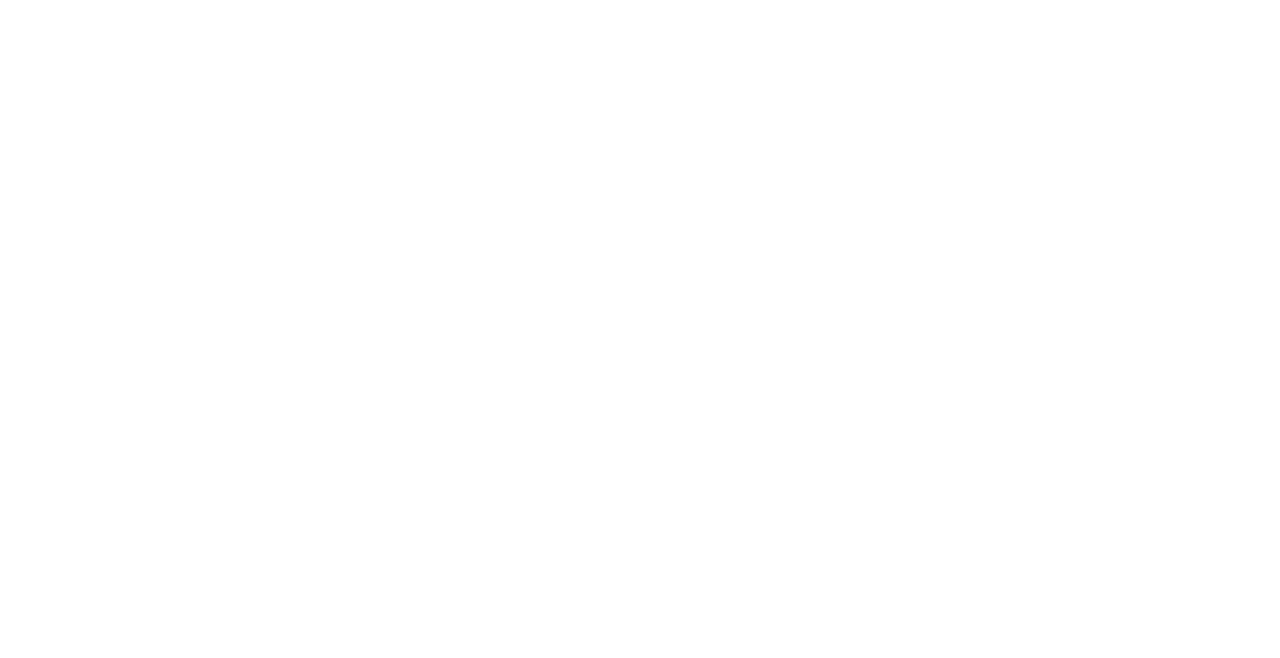
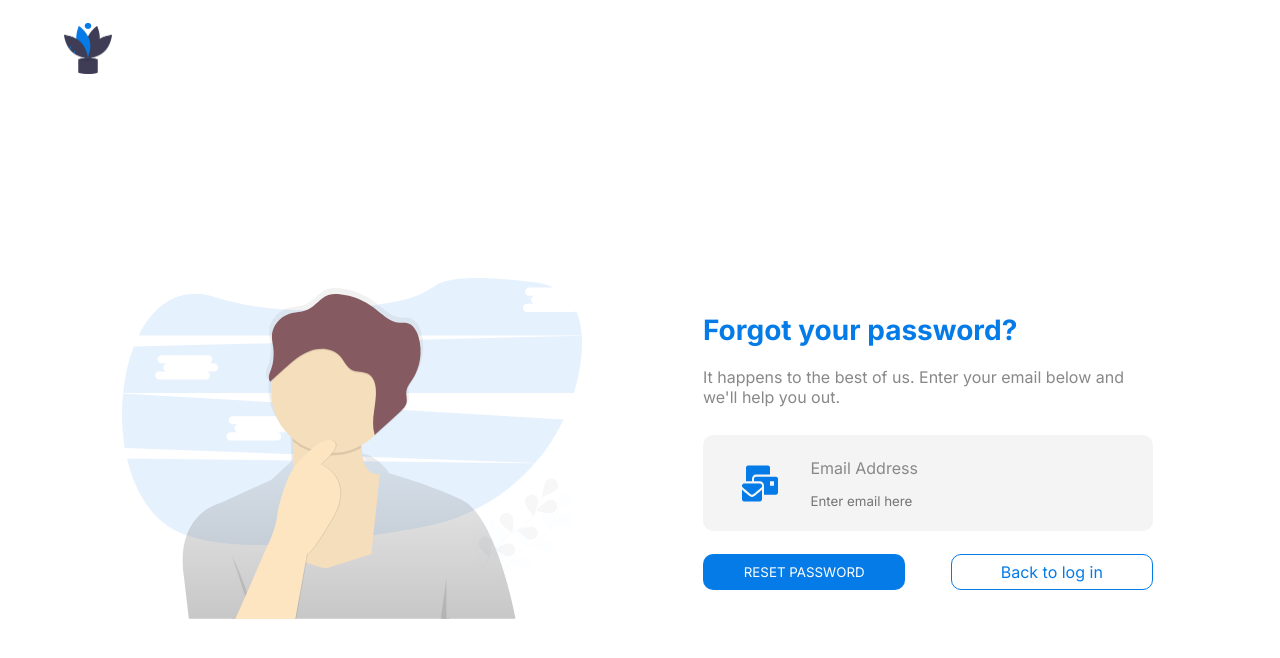
Before and after one commit to aibarrola/SubtleAsianNetwork, a React (Create React App) app: page /forgotpassword in a window 1280 px wide. Shown: the top 658 px of the page. Built offline with nearby package versions, Linux system fonts and the light colour scheme.

Commit message:
created forgot password frontend ONLY

```diff
--- a/src/App.js
+++ b/src/App.js
@@ -10,6 +10,7 @@ import CreateProfilePage2 from "./components/pages/createProfile/createProfilePa
 import LogIn from "./components/pages/login/login";
 import EditProfile from "./components/pages/editProfile/editProfile";
 import GroupPage from "./components/pages/groupPage/groupPage";
+import ForgotPassword from './components/pages/forgotPassword/ForgotPassword'
 
 function App() {
   return (
@@ -23,6 +24,9 @@ function App() {
         </Route>
         <Route path="/login">
           <LogIn />
+        </Route>
+        <Route path="/forgotpassword">
+          <ForgotPassword />
         </Route>
         <Route path="/networking">
           <Networking />
--- /dev/null
+++ b/src/components/pages/forgotPassword/ForgotPassword.jsx
@@ -0,0 +1,62 @@
+import React from 'react';
+import { useState } from 'react';
+import { Link } from 'react-router-dom';
+
+import './forgotPassword.css';
+import Logo from '../landing/logo.png';
+import ForgotPasswordSVG from './forgotPassword.svg';
+import Email from './Email-icon.svg';
+
+function ForgotPassword() {
+
+  const [email, setEmail] = useState('');
+
+  function emailChange(e) {
+    setEmail(e.target.value);
+  }
+
+  function submitForgotPassword(e) {
+    e.preventDefault();
+    console.log(email)
+  }
+
+  return (
+    <div className="forgotPassword">
+      <div className="logo-container">
+        <img src={Logo} alt="Logo" className="forgotPassword-logo"/>
+      </div>
+      <div className="forgotPassword-container">
+        <div className="forgotPassword-img">
+          <img src={ForgotPasswordSVG} alt="Forgot Password Graphic"/>
+        </div>
+        <div className="forgotPassword-content">
+          <div className="forgot-content-container">
+
+            <div className="forgot-content-container-header">
+              <h2 className="forgot-title">Forgot your password?</h2>
+              <p className="forgot-caption">It happens to the best of us. Enter your email below and we'll help you out.</p>
+            </div>
+
+            <form className="forgotPassword-form">
+              <div className="forgotPassword-form-field-container">
+                <img src={Email} alt="Email icon"/>
+                <div className="forgotPassword-form-field">
+                  <label className="forgotPassword-form-field-label">Email Address</label>
+                  <input type="email" className="forgotPassword-form-field-input" placeholder="Enter email here" onChange={emailChange} value={email}/>
+                </div>
+              </div>
+              <div className="forgotPassword-form-btn-container">
+                {/* <button className="reset-password-btn">RESET PASSWORD</button> */}
+                <input type="submit" className="reset-password-btn" value="RESET PASSWORD" onClick={submitForgotPassword}/>
+                <Link to="/login" className="btli">Back to log in</Link>
+              </div>
+            </form>
+
+          </div>
+        </div>
+      </div>
+    </div>
+  )
+}
+
+export default ForgotPassword;
--- /dev/null
+++ b/src/components/pages/forgotPassword/forgotPassword.css
@@ -0,0 +1,120 @@
+.forgotPassword {
+  height: 100vh;
+  margin: 0 5%;
+  display: flex;
+  flex-direction: column;
+}
+
+.forgotPassword-logo {
+  width: 48px;
+  height: auto;
+  margin: 2% 0;
+  margin-right: auto;
+}
+
+.forgotPassword-container {
+  display: flex;
+  margin: auto 0;
+}
+
+.forgotPassword-img {
+  width: 50%;
+  display: flex;
+  align-items: center;
+  justify-content: center;
+}
+
+.forgotPassword-img img {
+  width: 80%;
+}
+
+.forgotPassword-content {
+  width: 50%;
+  display: flex;
+  flex-direction: column;
+  align-items: center;
+  justify-content: center;
+}
+
+.forgot-content-container-header {
+  margin: 5% auto;
+  width: 80%;
+}
+
+.forgot-title {
+  font-size: 28px;
+}
+
+.forgot-caption {
+  color: #888;
+}
+
+.forgotPassword-form {
+  width: 80%;
+  margin: 0 auto;
+}
+
+.forgotPassword-form-field-container {
+  display: flex;
+  padding: 5%;
+  border-radius: 10px;
+  background-color: #F4F4F4;
+  justify-content: space-around;
+  width: 100%;
+}
+
+.forgotPassword-form-field {
+  display: flex;
+  flex-direction: column;
+  width: 75%;
+}
+
+.forgotPassword-form-field-label {
+  color: #888;
+  margin-bottom: 5%;
+}
+
+.forgotPassword-form-field-input {
+  border: none;
+  outline: none;
+  background-color: transparent;
+  color: #888;
+}
+
+.forgotPassword-form-btn-container {
+  margin: 5% 0;
+  display: flex;
+  justify-content: space-between;
+  align-items: center;
+}
+
+.reset-password-btn {
+  border: none;
+  background-color: var(--main-blue);
+  color: white;
+  padding: 10px 10px;
+  border-radius: 10px;
+  width: 45%;
+  cursor: pointer;
+}
+
+.reset-password-btn:hover {
+  background-color: var(--main-blue-hover);
+  transition: ease-in-out 0.2s;
+}
+
+.btli {
+  width: 45%;
+  border: 1px solid var(--main-blue);
+  padding: 7px 7px;
+  border-radius: 10px;
+  text-align: center;
+  text-decoration: none;
+  color: var(--main-blue);
+}
+
+.btli:hover {
+  background-color: var(--main-blue-hover);
+  color: white;
+  transition: ease-in-out 0.2s;
+}
--- a/src/components/pages/login/login.css
+++ b/src/components/pages/login/login.css
@@ -55,18 +55,19 @@
     width: 100%;
     display: flex;
     justify-content: center;
-   align-content: center;
+    align-content: center;
   }
 .signin-btn{
     background-color: var(--accent-color);
     color: white;
     border:none;
     font-size: 1.5rem;
-     width: 40%;
-     margin: 30px;
+    width: 40%;
+    margin: 30px;
     padding: 10px 0;
     border-radius: 18px;
     transition: ease-in-out 0.3s;
+    cursor: pointer;
 }
 .signin-btn:hover {
     background-color: var(--btn-hover-color);
@@ -90,6 +91,11 @@
     color:var(--link-color);
     margin-bottom: 15px;
 }
+
+.forgetpass-label label {
+  cursor: pointer;
+}
+
 .login-signup-label{
     color:var(--link-color);
 }
--- a/src/components/pages/login/login.jsx
+++ b/src/components/pages/login/login.jsx
@@ -1,5 +1,6 @@
 import React, { useState } from "react";
 import Axios from 'axios';
+import { Link } from "react-router-dom";
 import "./login.css";
 
 function Login(){
@@ -52,7 +53,9 @@ function Login(){
                         <button type = "submit" className = "signin-btn">Sign In</button>
                     </div>
                     <div className = "forgetPassword-container">
-                    <label className ="forgetpass-label">Forgot Password?</label>
+                    <Link to="/forgotpassword" className ="forgetpass-label">
+                      <label>Forgot Password?</label>
+                    </Link>
                 </div>
                 <div className = "signUp-label-container">
                     <label className="community-label">New to the community?</label>
--- a/src/index.css
+++ b/src/index.css
@@ -20,6 +20,7 @@
   --btn-hover-color: #fa305c;
 
   --main-blue: #057be8;
+  --main-blue-hover: #0084ff;
   --secondary-blue: #3779b6;
   --btn-blue-hover: #3a8fdf;
 
```
Also changed, not shown: src/components/pages/forgotPassword/Email-icon.svg (added), src/components/pages/forgotPassword/forgotPassword.svg (added).
